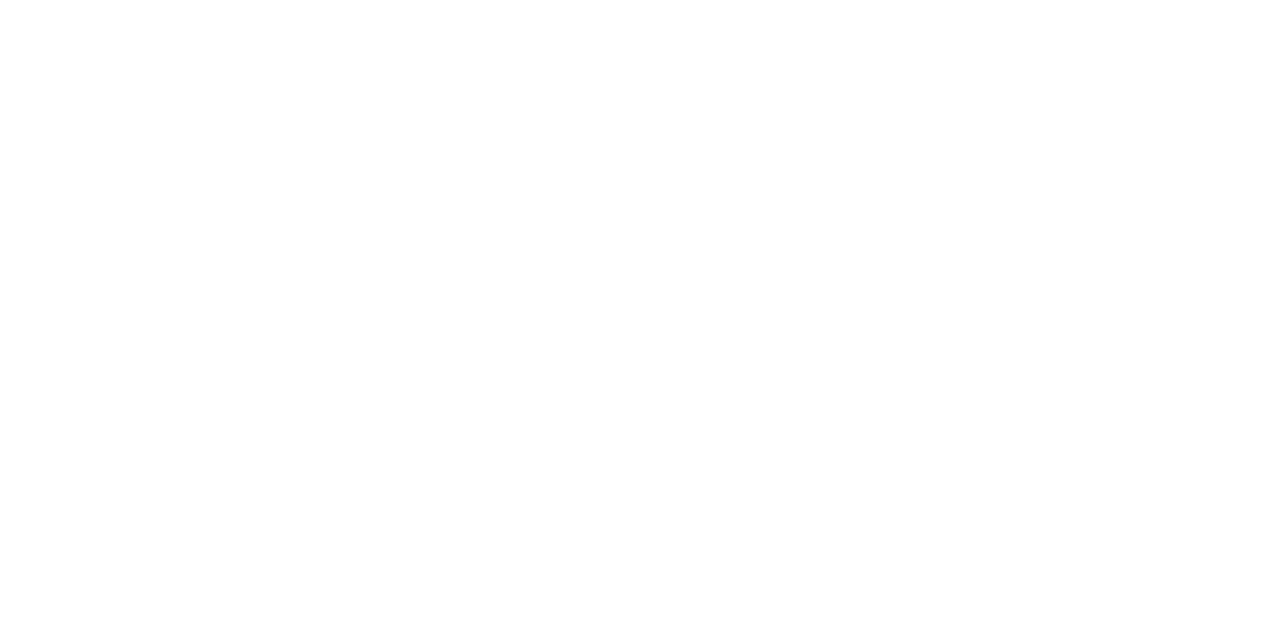
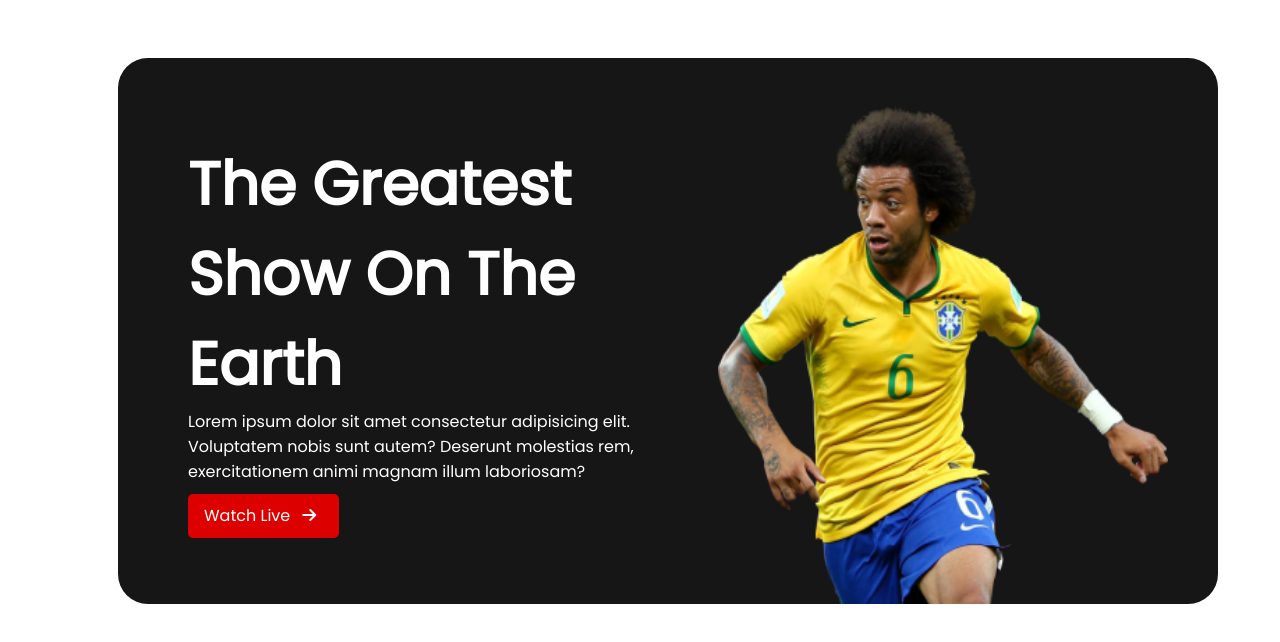
Before and after one commit to tahrimsadman/World-Cup, a plain HTML site: page index.html in a window 1280 px wide. Drawn offline with Linux system fonts and the light colour scheme.

Commit message:
firstpush

```diff
--- a/index.html
+++ b/index.html
@@ -5,8 +5,33 @@
     <meta http-equiv="X-UA-Compatible" content="IE=edge">
     <meta name="viewport" content="width=device-width, initial-scale=1.0">
     <title>World Cup</title>
+    <!-- --------------------------------------------
+                        Google Fonts
+    ------------------------------------------------->
+    <link rel="preconnect" href="https://fonts.googleapis.com">
+    <link rel="preconnect" href="https://fonts.gstatic.com" crossorigin>
+    <link href="https://fonts.googleapis.com/css2?family=Poppins&display=swap" rel="stylesheet">
+    <!-- ----------------------------------------------
+                          Styles
+    -------------------------------------------------->
+    <link rel="stylesheet" href="styles/style.css">
+    <script src="https://kit.fontawesome.com/c04f960a79.js" crossorigin="anonymous"></script>
 </head>
 <body>
+    <section>
+        <div class="header">
+            <div class="header-text">
+                <h1 >The Greatest Show On The Earth</h1>
+                Lorem ipsum dolor sit amet consectetur adipisicing elit. Voluptatem nobis sunt autem? Deserunt molestias rem, exercitationem animi magnam illum laboriosam?
+                <div class="watch-live">
+                    <p>Watch Live</p><i class="fa-solid fa-arrow-right"></i>
+                </div>
+            </div>
+            <div class="header-image">
+                <img src="assets/Banner Image.png" alt="">
+            </div>
 
+        </div>
+    </section>
 </body>
 </html>
--- a/styles/style.css
+++ b/styles/style.css
@@ -0,0 +1,54 @@
+body{
+    font-family: 'Poppins', sans-serif;
+}
+
+/* -----------------------------------------------
+
+                  header Section
+
+--------------------------------------------------*/
+.header{
+    position: absolute;
+    background-color: #161616;
+    border-radius: 30px;
+    width: 1100px;
+    height: 546px;
+    display: flex;
+    align-items: center;
+    margin-top: 50px;
+    margin-left: 110px;
+}
+.header-text{
+    width: 531px;
+    height: 424px;
+    color: white;
+    margin-top: 20px;
+    margin-left: 70px;
+}
+h1{
+    font-size: 60px;
+    display: flex;
+    flex-wrap: wrap;
+    margin-bottom: 0px;
+    margin-top: 10px;
+}
+.watch-live{
+    position: absolute;
+    display: flex;
+    flex-direction: row;
+    align-items: center;
+    margin-top: 10px;
+    gap: 12px;
+    width: 120px;
+    height: 6px;
+    border-radius: 5px;
+    background-color: #DD0000;
+    padding: 18px 15px 20px 16px;
+}
+.header-image,img{
+    position: absolute;
+    width: 450px;
+    height: 500px;
+    margin-top: 15px;
+    margin-left: 300px;
+}
```
Also changed, not shown: assets/Banner Image.png (added), assets/Blog Image.png (added), assets/Chat Icon.png (added), assets/Flag.png (added), assets/Time Icon.png (added), assets/germany Flag.png (added).
